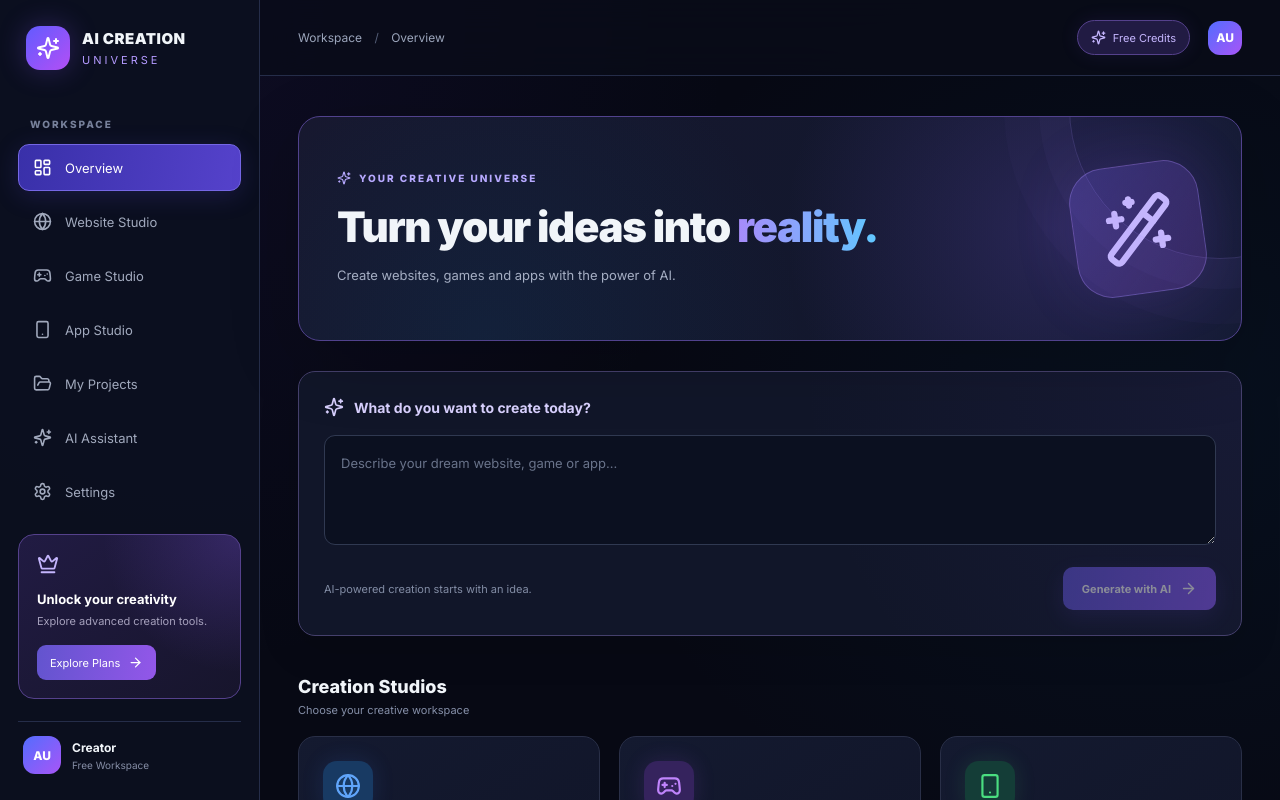
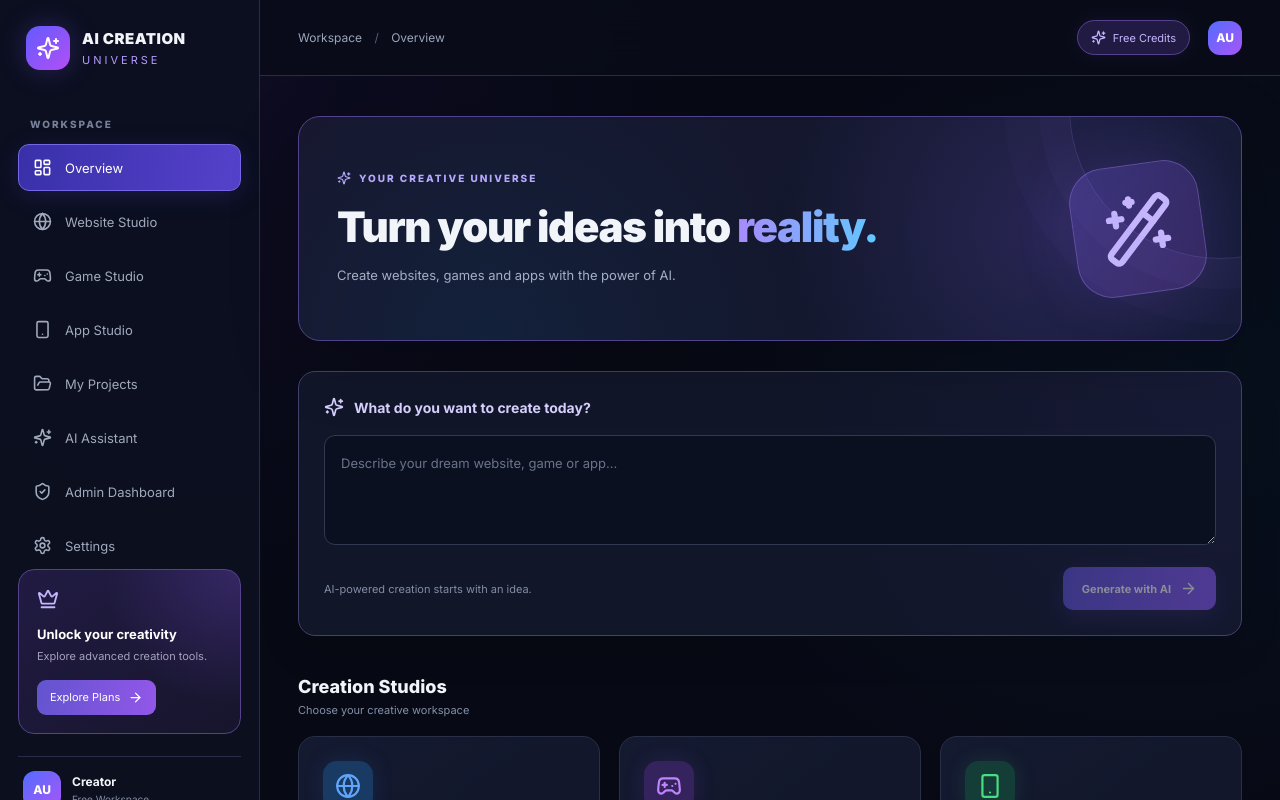
Before and after one commit to bs309796-prog/AI-CREATION-UNIVERSE, a React (Vite) app: page / in a window 1280 px wide. Shown: the top 800 px of the page. Built offline with nearby package versions, Linux system fonts and the light colour scheme.

Commit message:
Update main.jsx

```diff
--- a/src/main.jsx
+++ b/src/main.jsx
@@ -17,9 +17,11 @@ import {
   ArrowRight,
   Crown,
   Monitor,
-  Play
+  Play,
+  ShieldCheck
 } from "lucide-react";
 import WebsiteStudio from "./WebsiteStudio";
+import AdminDashboard from "./AdminDashboard";
 import "./style.css";
 
 function App() {
@@ -33,6 +35,7 @@ function App() {
     { name: "App Studio", icon: Smartphone },
     { name: "My Projects", icon: FolderOpen },
     { name: "AI Assistant", icon: Sparkles },
+    { name: "Admin Dashboard", icon: ShieldCheck },
     { name: "Settings", icon: Settings }
   ];
 
@@ -128,6 +131,8 @@ function App() {
 
           {active === "Website Studio" ? (
             <WebsiteStudio onBack={() => setActive("Overview")} />
+          ) : active === "Admin Dashboard" ? (
+            <AdminDashboard onBack={() => setActive("Overview")} />
           ) : active === "Overview" ? (
             <>
               <section className="welcome">
```
